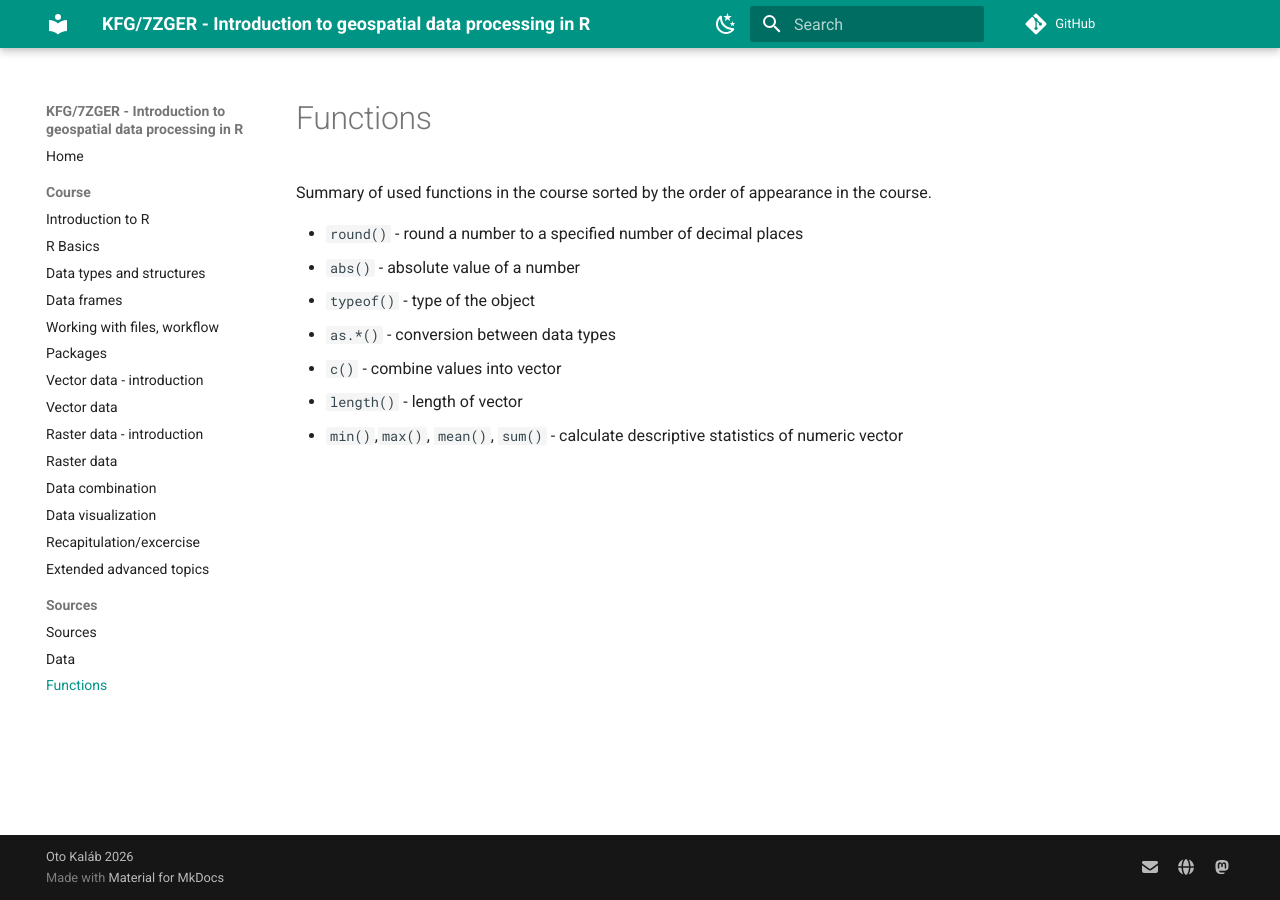
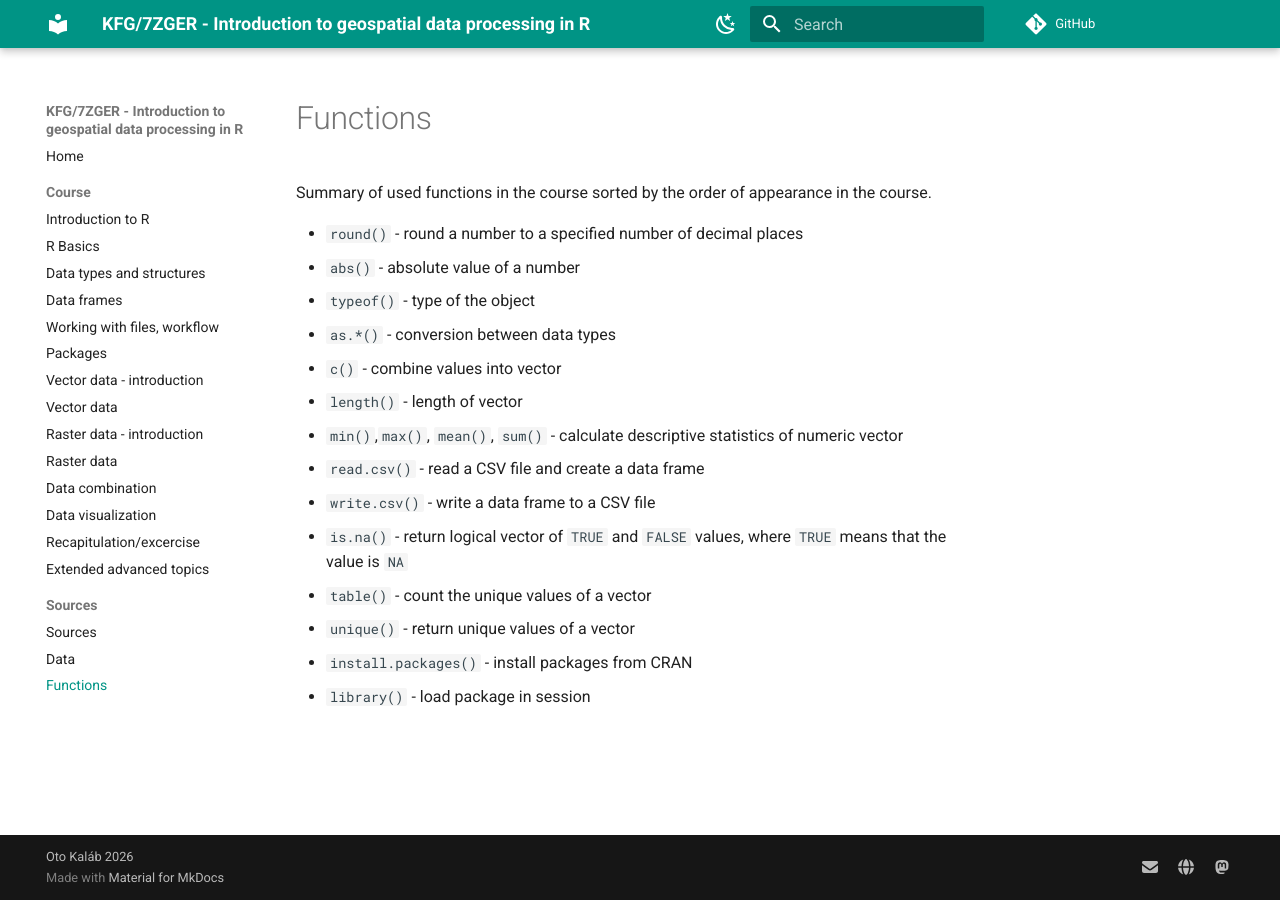
Before and after one commit to kalab-oto/7ZGER, an MkDocs documentation site: the page built from docs/functions.md, in a window 1280 px wide. Built offline with MkDocs 1.6.1 and Material for MkDocs 9.7.7, drawn with Linux system fonts in a browser that asks for light colours; comment, search, counter and statistics services are not loaded.

Commit message:
add: functions

```diff
--- a/docs/functions.md
+++ b/docs/functions.md
@@ -8,3 +8,12 @@ Summary of used functions in the course sorted by the order of appearance in the
 - `c()` - combine values into vector
 - `length()` - length of vector
 - `min()`,`max()`, `mean()`, `sum()` - calculate descriptive statistics of numeric vector
+
+- `read.csv()` - read a CSV file and create a data frame
+- `write.csv()` - write a data frame to a CSV file
+- `is.na()` - return logical vector of `TRUE` and `FALSE` values, where `TRUE` means that the value is `NA`
+- `table()` - count the unique values of a vector
+- `unique()` - return unique values of a vector
+
+- `install.packages()` - install packages from CRAN
+- `library()` - load package in session
```
